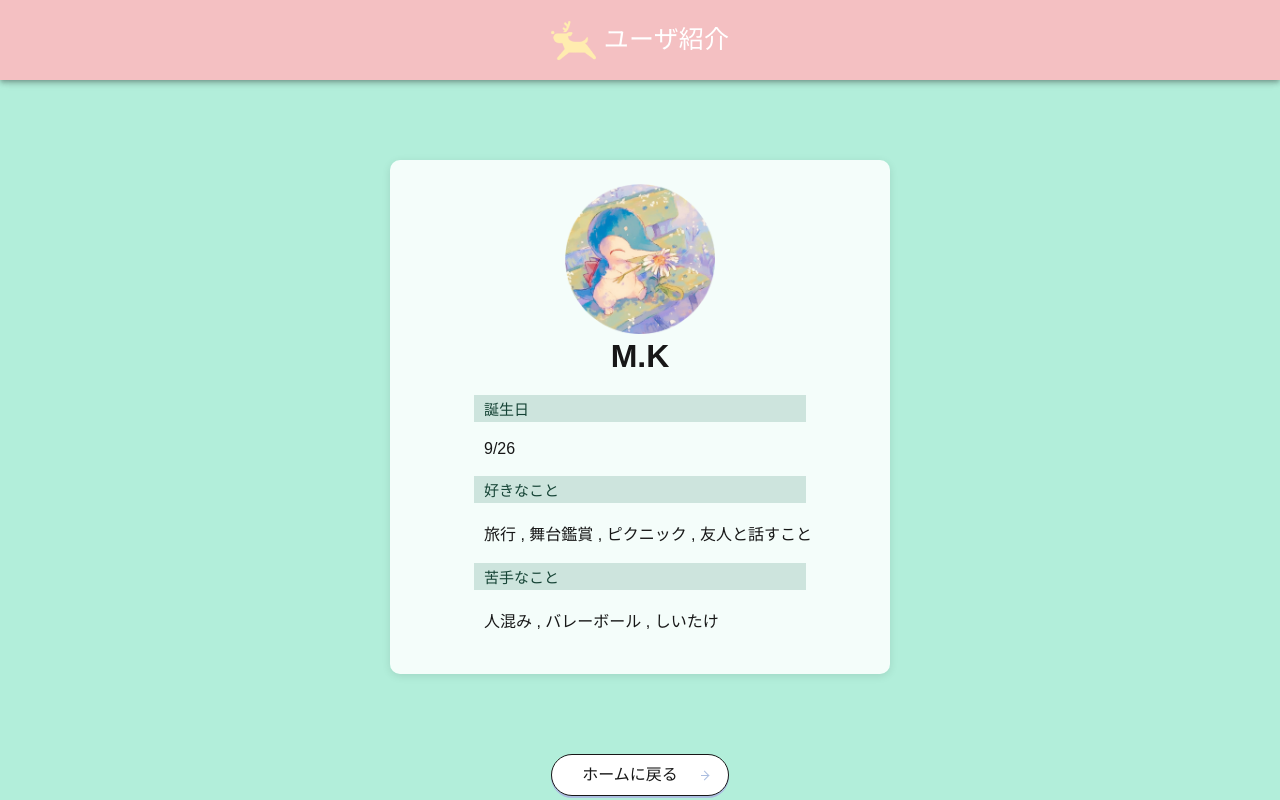
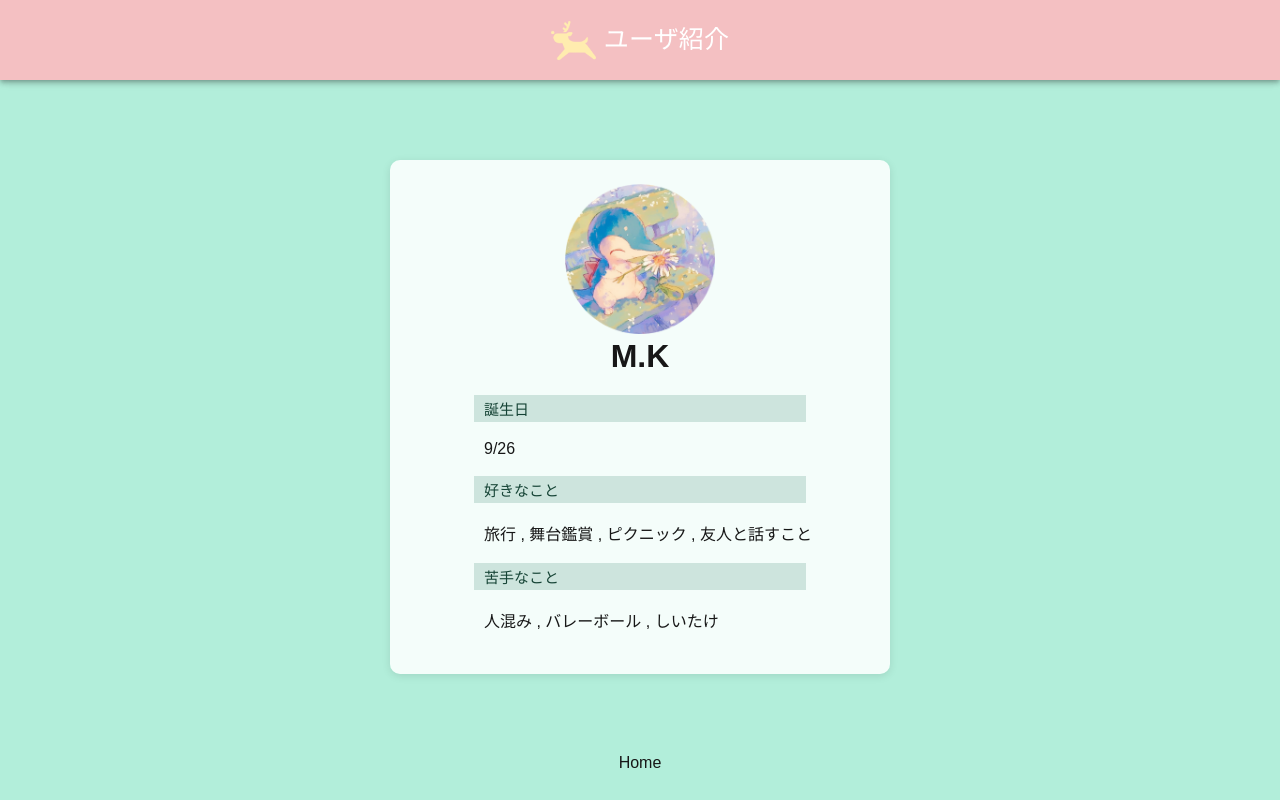
Before and after one commit to manami-koga/MyProfile, a Next.js app: page /MyProfileScreen in a window 1280 px wide. Built offline with nearby package versions, Linux system fonts and the light colour scheme; some icons are missing.

Commit message:
HomeButtonの修正

```diff
--- a/src/pages/components/HomeButton.tsx
+++ b/src/pages/components/HomeButton.tsx
@@ -1,9 +1,10 @@
 import buttonStyles from "../../styles/buttonStyles.module.css"
+import Link from 'next/link';
 
 const HomeButton = () => {
     return (
         <div className={buttonStyles.button}>
-            <a href="/Home" className="btn">ホームに戻る</a>
+            <Link href="/Home/">Home</Link>
         </div>
     )
 }
```
